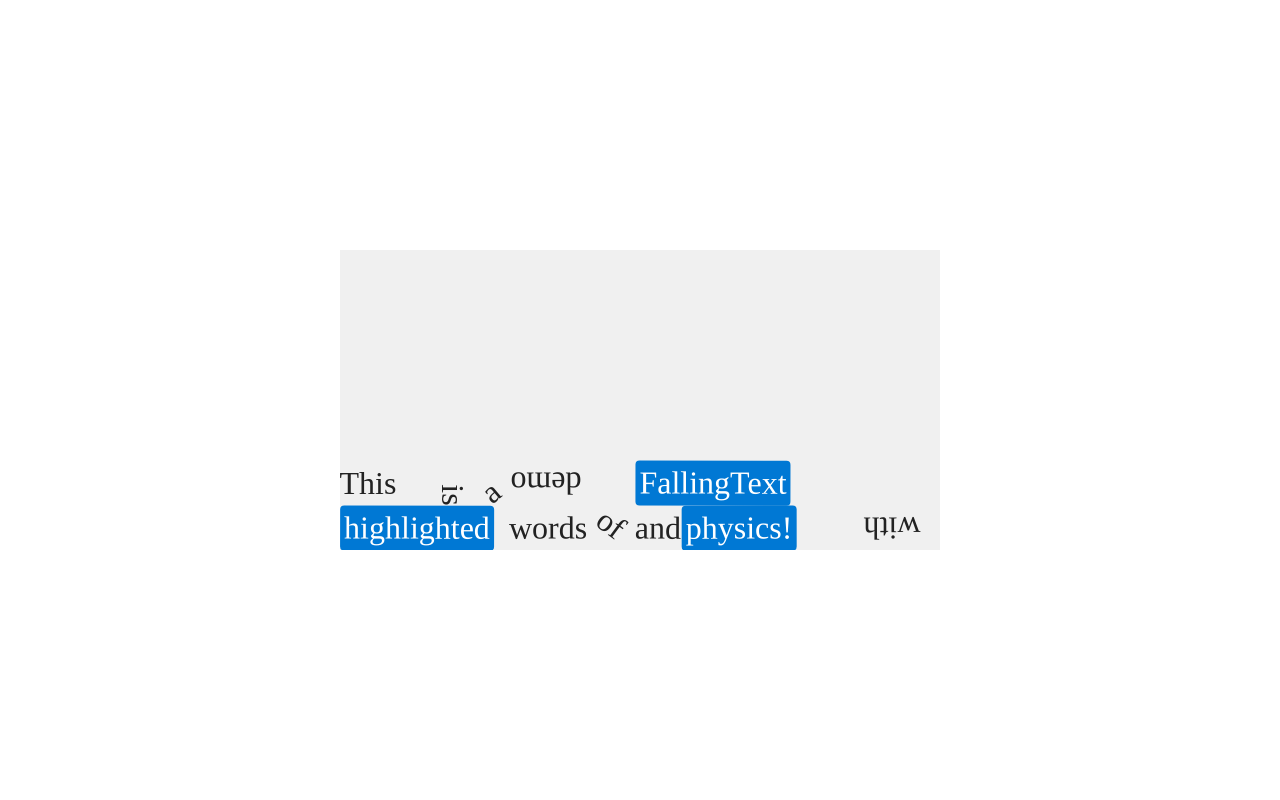
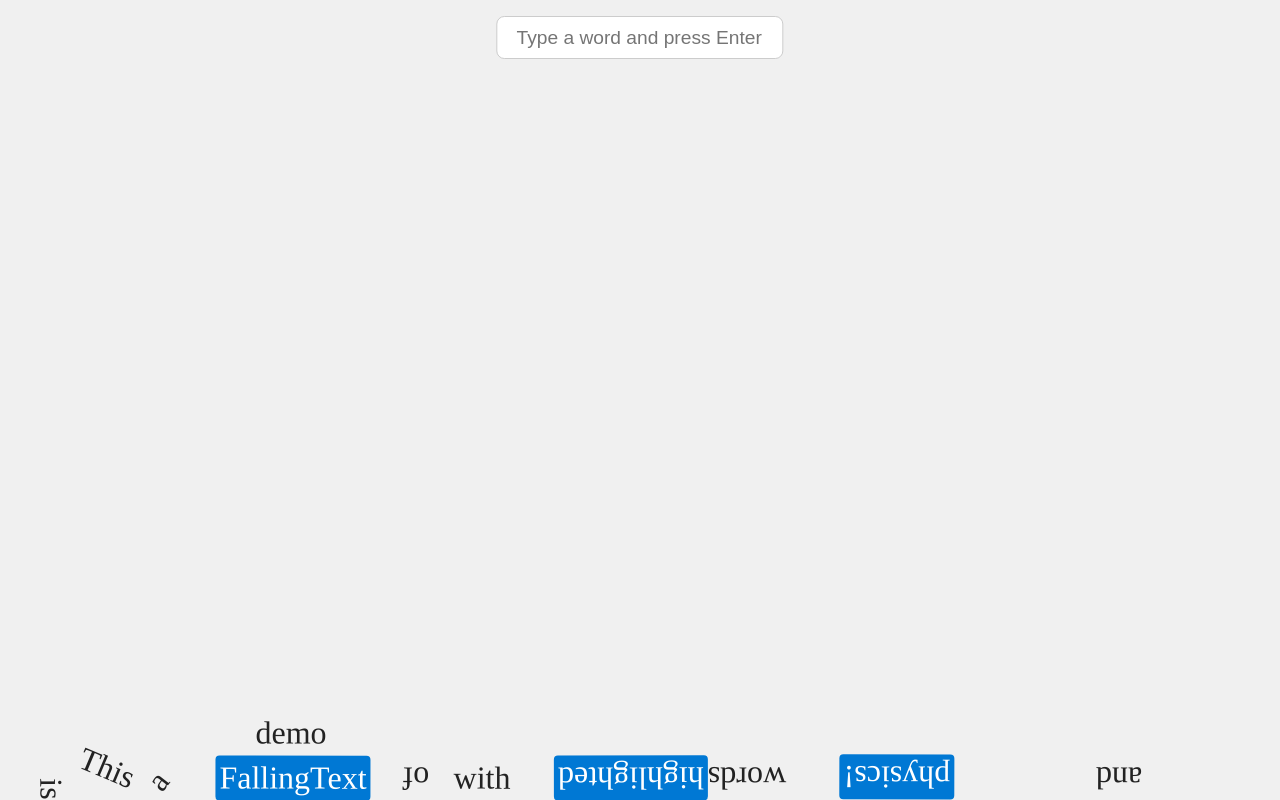
Before and after one commit to KarlAzuz/splittext-gh-pages, a React (Create React App) app: page / in a window 1280 px wide. Built offline with nearby package versions, Linux system fonts and the light colour scheme.

Commit message:
aasd# Please enter the commit message for your changes. Lines starting

```diff
--- a/src/FallingText.js
+++ b/src/FallingText.js
@@ -17,11 +17,14 @@ const FallingText = ({
   const textRef = useRef(null);
   const canvasContainerRef = useRef(null);
 
+  // Use local state for text to allow dynamic updates
+  const [currentText, setCurrentText] = useState(text);
+  const [inputValue, setInputValue] = useState("");
   const [effectStarted, setEffectStarted] = useState(false);
 
   useEffect(() => {
     if (!textRef.current) return;
-    const words = text.split(" ");
+    const words = currentText.split(" ");
     const newHTML = words
       .map((word) => {
         const isHighlighted = highlightWords.some((hw) => word.startsWith(hw));
@@ -29,7 +32,7 @@ const FallingText = ({
       })
       .join(" ");
     textRef.current.innerHTML = newHTML;
-  }, [text, highlightWords, highlightClass]);
+  }, [currentText, highlightWords, highlightClass]);
 
   useEffect(() => {
     if (trigger === "auto") {
@@ -174,11 +177,21 @@ const FallingText = ({
     wireframes,
     backgroundColor,
     mouseConstraintStiffness,
+    currentText // rerun effect when text changes
   ]);
 
   const handleTrigger = () => {
     if (!effectStarted && (trigger === "click" || trigger === "hover")) {
       setEffectStarted(true);
+    }
+  };
+
+  // Handle input box changes and submission
+  const handleInputChange = (e) => setInputValue(e.target.value);
+  const handleInputKeyDown = (e) => {
+    if (e.key === "Enter" && inputValue.trim()) {
+      setCurrentText((prev) => prev ? prev + " " + inputValue.trim() : inputValue.trim());
+      setInputValue("");
     }
   };
 
@@ -189,19 +202,62 @@ const FallingText = ({
       onClick={trigger === "click" ? handleTrigger : undefined}
       onMouseOver={trigger === "hover" ? handleTrigger : undefined}
       style={{
-        position: "relative",
+        position: "fixed",
+        top: 0,
+        left: 0,
+        width: "100vw",
+        height: "100vh",
+        zIndex: 9999,
         overflow: "hidden",
+        background: backgroundColor,
       }}
     >
+      <input
+        type="text"
+        value={inputValue}
+        onChange={handleInputChange}
+        onKeyDown={handleInputKeyDown}
+        placeholder="Type a word and press Enter"
+        style={{
+          position: "absolute",
+          top: 16,
+          left: "50%",
+          transform: "translateX(-50%)",
+          zIndex: 10000,
+          fontSize: "1.2rem",
+          padding: "0.5em 1em",
+          borderRadius: "8px",
+          border: "1px solid #ccc",
+          outline: "none",
+          background: "#fff",
+        }}
+      />
       <div
         ref={textRef}
         className="falling-text-target"
         style={{
           fontSize: fontSize,
           lineHeight: 1.4,
+          width: "100%",
+          height: "100%",
+          position: "absolute",
+          top: 0,
+          left: 0,
+          pointerEvents: "none",
         }}
       />
-      <div ref={canvasContainerRef} className="falling-text-canvas" />
+      <div
+        ref={canvasContainerRef}
+        className="falling-text-canvas"
+        style={{
+          width: "100%",
+          height: "100%",
+          position: "absolute",
+          top: 0,
+          left: 0,
+          pointerEvents: "none",
+        }}
+      />
     </div>
   );
 };
```
Also changed, not shown: 7 other files (tests, documents, lock files or other folders).
